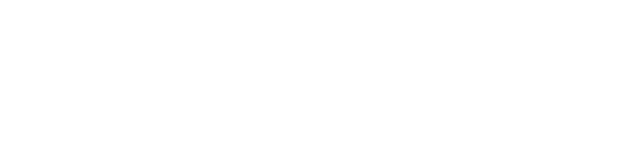
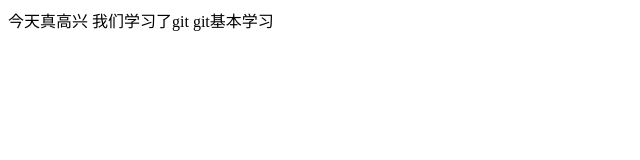
Before and after one commit to xinz7355/app, a plain HTML site: page index.html in a window 1280 px wide. Shown: the whole page, without its empty margins (0-640 px from the left). Drawn offline with Linux system fonts and the light colour scheme.

Commit message:
第二次提交

```diff
--- a/index.html
+++ b/index.html
@@ -9,7 +9,7 @@
 </head>
 
 <body>
-
+    今天真高兴 我们学习了git git基本学习
 </body>
 
 </html>
```
